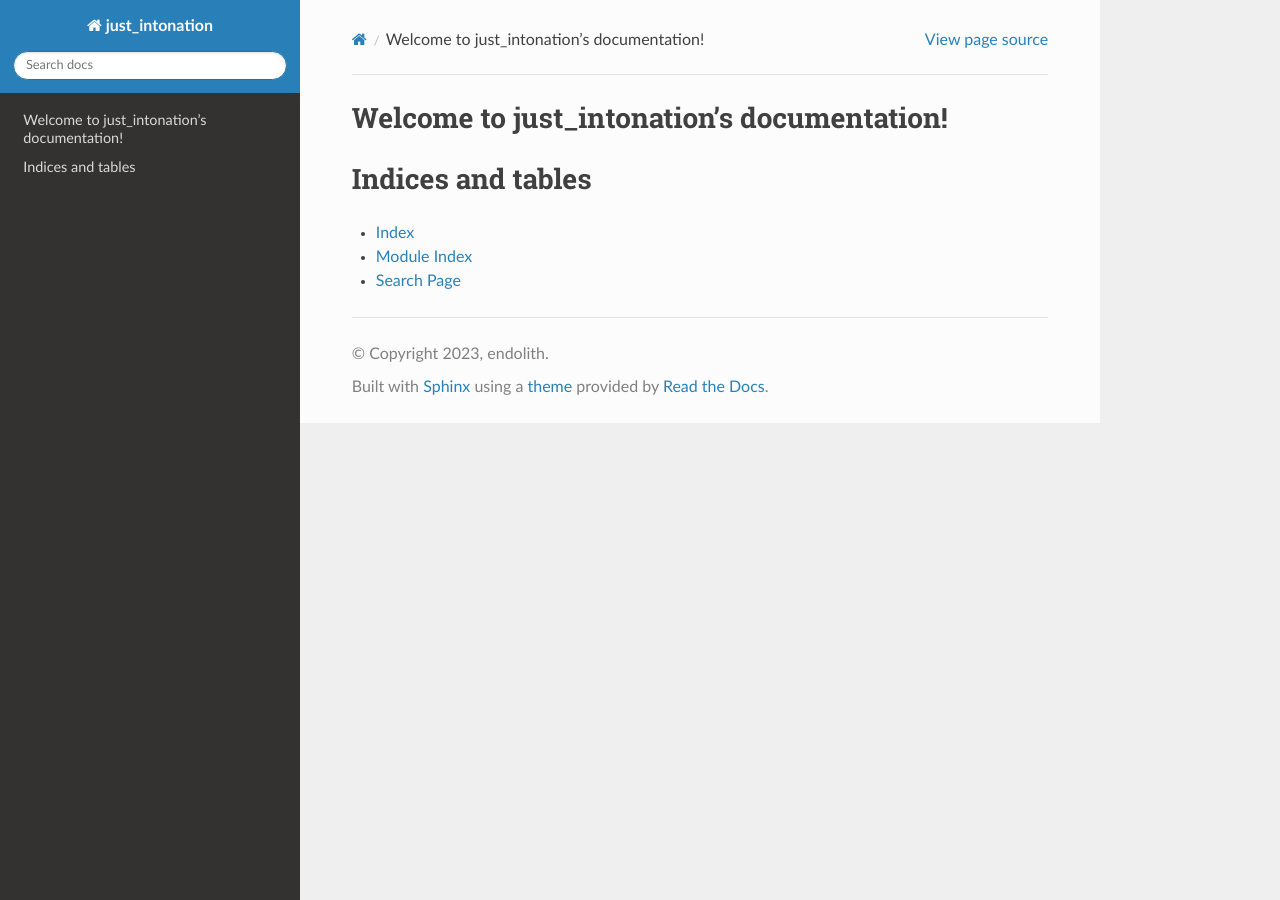
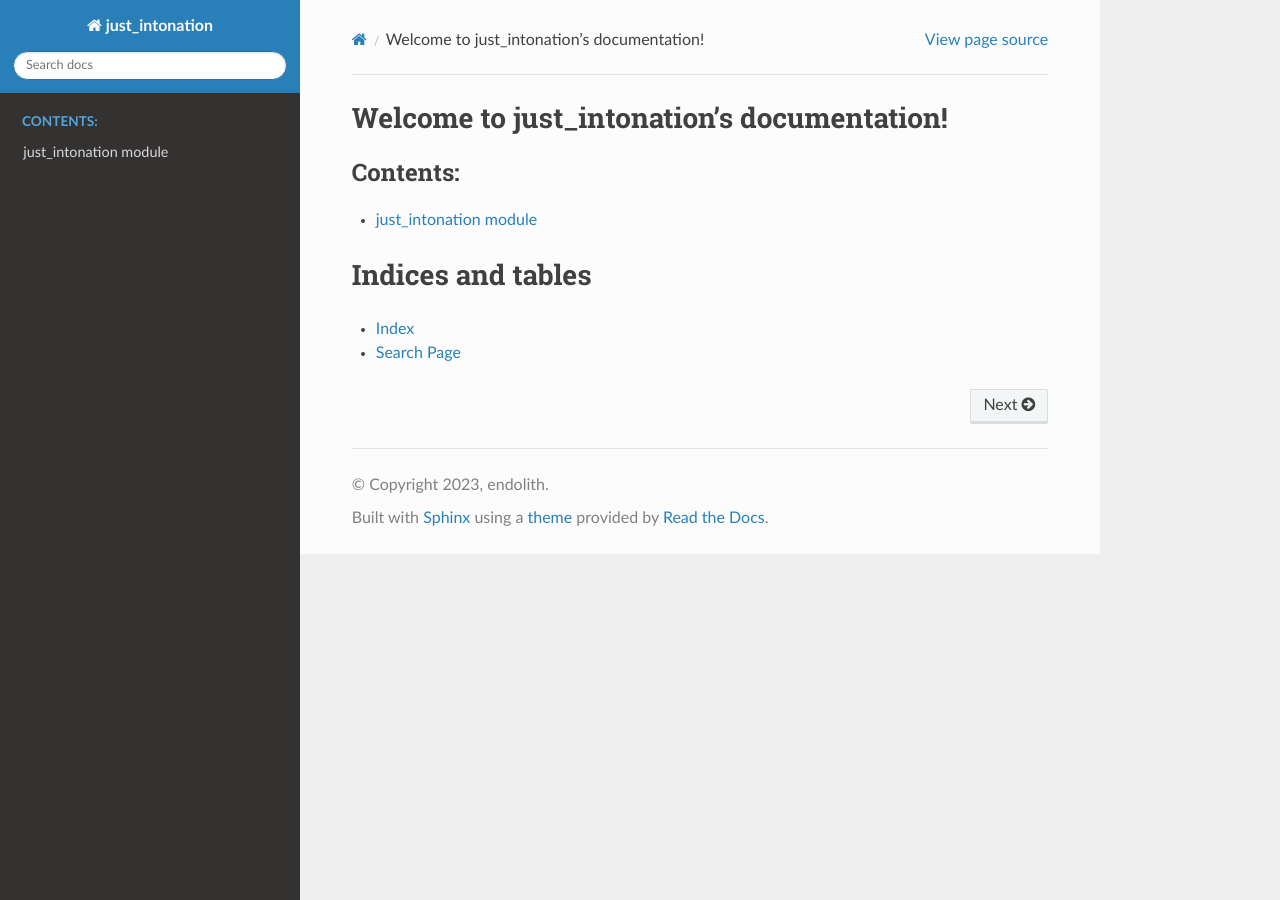
Before and after one commit to endolith/just_intonation, a Sphinx documentation site: the page built from docs/index.rst, in a window 1280 px wide. Built offline with Sphinx 7.4.7 and the Read the Docs theme 2.0.0, drawn with Linux system fonts in a browser that asks for light colours.

Commit message:
Remove modules.rst, etc.  There's only one module.

```diff
--- a/docs/index.rst
+++ b/docs/index.rst
@@ -10,11 +10,11 @@ Welcome to just_intonation's documentation!
    :maxdepth: 2
    :caption: Contents:
 
+   just_intonation
 
 
 Indices and tables
 ==================
 
 * :ref:`genindex`
-* :ref:`modindex`
 * :ref:`search`
```
Also changed, not shown: docs/modules.rst (deleted, +0 -7 lines).
